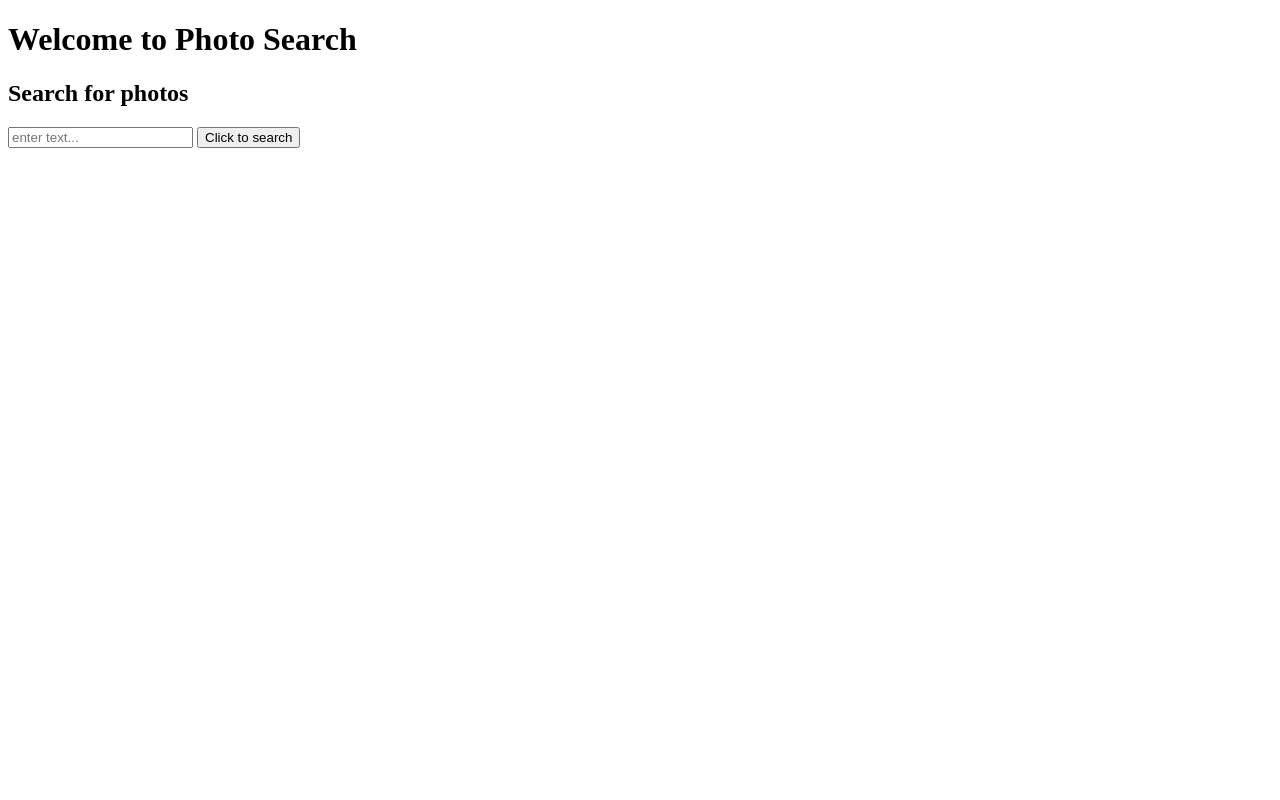
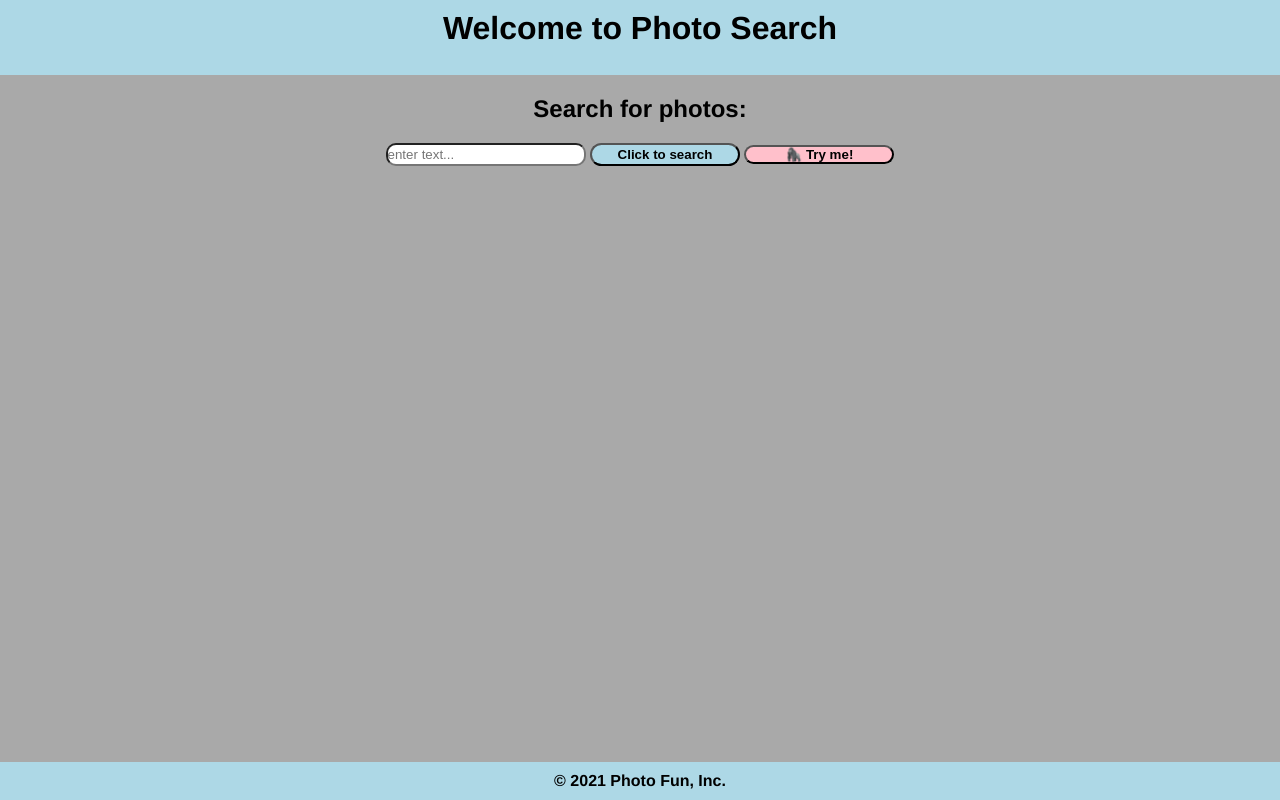
Before and after one commit to JMead171/photo-search, a plain HTML site: page index.html in a window 1280 px wide. Drawn offline with Linux system fonts and the light colour scheme.

Commit message:
added spacing for photos, fixed bugs and added  reset button

```diff
--- a/assets/css/style.css
+++ b/assets/css/style.css
@@ -0,0 +1,114 @@
+* {
+    margin: 0;
+    padding: 0;
+    box-sizing: border-box;
+}
+
+:root {
+    --primary: lightblue;
+    --secondary: darkgrey;
+    --tertiary: yellow;
+    --error: rgb(141, 10, 10);
+}
+
+body {
+    font-family: 'Franklin Gothic Medium', 'Arial Narrow', Arial, sans-serif;
+    background-color: var(--secondary);
+}
+
+header {
+    position: sticky;
+    top: 0;
+    padding: 10px 0;
+    height: 75px;
+    background-color: var(--primary);
+    text-align: center;
+}
+
+.blink {
+    animation: blink 1s steps(1, end) 3;
+  }
+
+  @keyframes blink {
+    0% {
+        background-color: greenyellow;
+        font-size: 5px;
+    }
+    25% {
+        background-color: var(--tertiary);
+        font-size: 20px;
+    }
+    50% {
+        background-color: greenyellow;
+        font-size: 35px;
+    }
+    75% {
+        background-color: var(--tertiary);
+        font-size: 60px;
+    }
+    100% {
+        background-color: var(--primary);
+    }
+  }
+
+section h2 {
+    text-align: center;
+    padding: 20px 0;
+}
+
+.photo-search {
+    text-align: center;
+}
+
+.photo-search input {
+    width: 200px;
+    border-radius: 10px;
+    padding: 2px 0;
+}
+
+.search-btn {
+    width: 150px;
+    background-color: var(--primary);
+    font-weight: bold;
+    border-radius: 12px;
+    padding: 2px 0;
+}
+
+.search-btn:hover {
+    background-color: var(--tertiary);
+}
+
+.click-me {
+    width: 150px;
+    background-color: pink;
+    font-weight: bold;
+    border-radius: 12px;
+}
+
+#span-search {
+    color: var(--tertiary);
+}
+
+.error-msg {
+    padding: 5px 0;
+    color: var(--error);
+}
+
+#show-photos {
+    display: flex;
+    flex-wrap: wrap;
+    justify-content: space-evenly;
+}
+
+.image-id {
+    margin: 5px;
+}
+
+footer  {
+    position: fixed;
+    bottom: 0pt;
+    padding: 10px 0;
+    width: 100%;
+    text-align: center;
+    background-color: var(--primary);
+}
--- a/assets/js/script.js
+++ b/assets/js/script.js
@@ -1,5 +1,5 @@
 let photoApi = 'https://www.flickr.com/services/rest/?method=flickr.photos.search&api_key=cffc10eef5a0c45efd97962706c866fc&tags=';
-let photoApiSuffix = '&per_page=20&format=json&nojsoncallback=1';
+let photoApiSuffix = '&safe_search=1&per_page=20&format=json&nojsoncallback=1';
 let key = 'cffc10eef5a0c45efd97962706c866fc';
 let code = '23dd85085b66eb93';
 let searchText = "";
@@ -14,20 +14,20 @@ let getPhotos = function(search) {
     .then(function (response) {
         if (response.ok) {
             response.json().then(function (data) {
-            console.log(data);
 
             const elements = document.getElementsByClassName("image-id");
             while (elements.length > 0) elements[0].remove();
+            let searchName = document.getElementById('span-search');
+            searchName.textContent = " " + search;
 
-            if (!data["photos"]["photo"]) {
-                errorSearchEl.textContent = "** Sorry no photosfound, try again **";
+            if (!data["photos"]["photo"] || data["photos"]["photo"].length < 1) {
+                errorSearchEl.textContent = "** Sorry no photos found, try again **";
             } else {
                 for (let i = 0; i < data["photos"]["photo"].length; i++) {
                     let farmId = data["photos"]["photo"][i]["farm"];
                     let serverId = data["photos"]["photo"][i]["server"];
                     let id = data["photos"]["photo"][i]["id"];
                     let secretId = data["photos"]["photo"][i]["secret"];
-                    console.log("Fetch ", farmId, serverId, id, secretId);
                     //Display photo - https://farm66.staticflickr.com/65535/50862216527_e08bc3716f.jpg
                     let getImage = "https://farm" + farmId + ".staticflickr.com/" + serverId + "/" + id + "_" + secretId + ".jpg";
                     let imageEl = document.querySelector('#show-photos')
--- a/index.html
+++ b/index.html
@@ -8,14 +8,15 @@
 </head>
 <body>
     <header>
-        <h1>Welcome to Photo Search</h1>
+        <h1 class='blink'>Welcome to Photo Search</h1>
     </header>
 
     <section>
-        <h2>Search for photos</h2>
+        <h2>Search for photos:<span id='span-search'></span></h2>
         <form class='photo-search'>
             <input type='text' placeholder='enter text...' id='search-pic'>
-            <button type='subit' value='Submit' class='search-btn'>Click to search</button>
+            <button type='submit' value='Submit' class='search-btn'>Click to search</button>
+            <button onClick="window.location.reload();" class='click-me'>&#129421 Try me!</button>
             <p class='error-msg'></p>
         </form>
     </section>
@@ -23,7 +24,9 @@
     <div id='show-photos'>
 
     </div>
-
+    <footer>
+        <h4>&copy 2021 Photo Fun, Inc.</h4>
+    </footer>
     <script src='./assets/js/script.js'></script>
 </body>
 </html>
```
